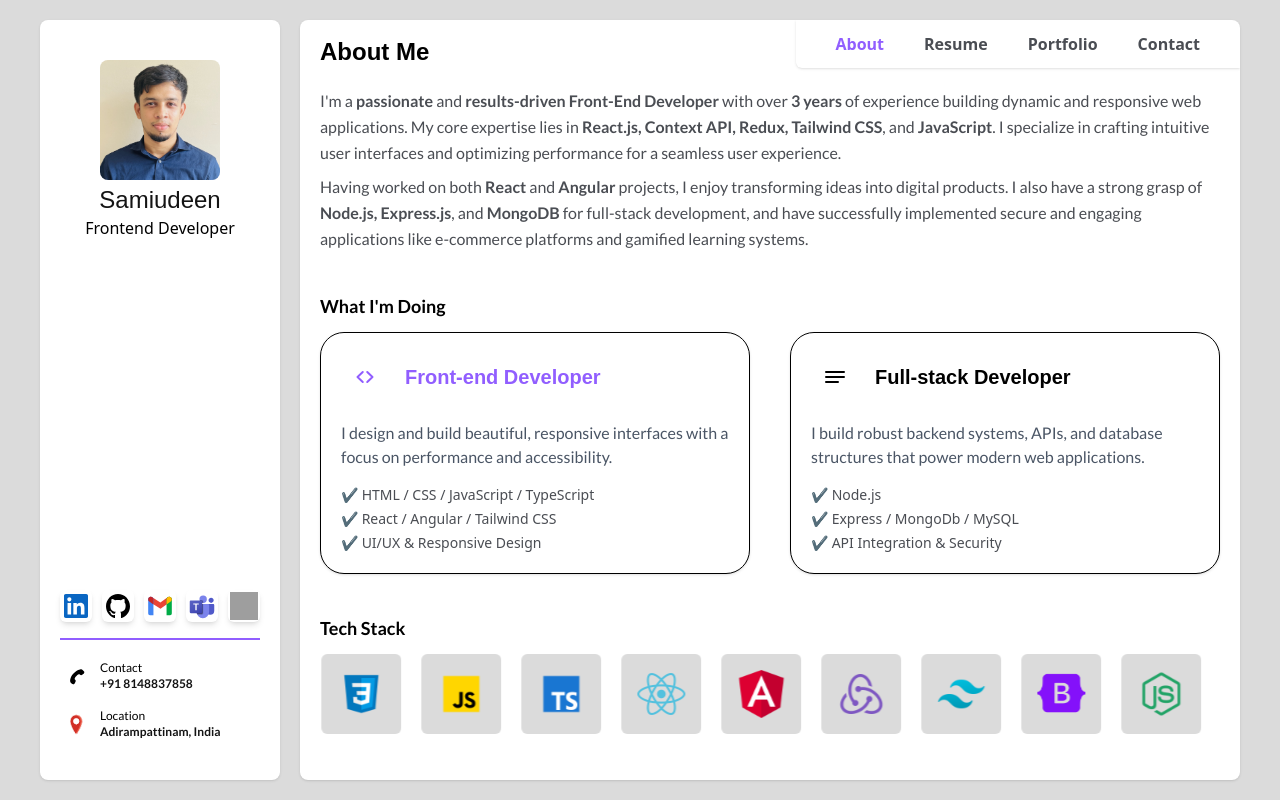
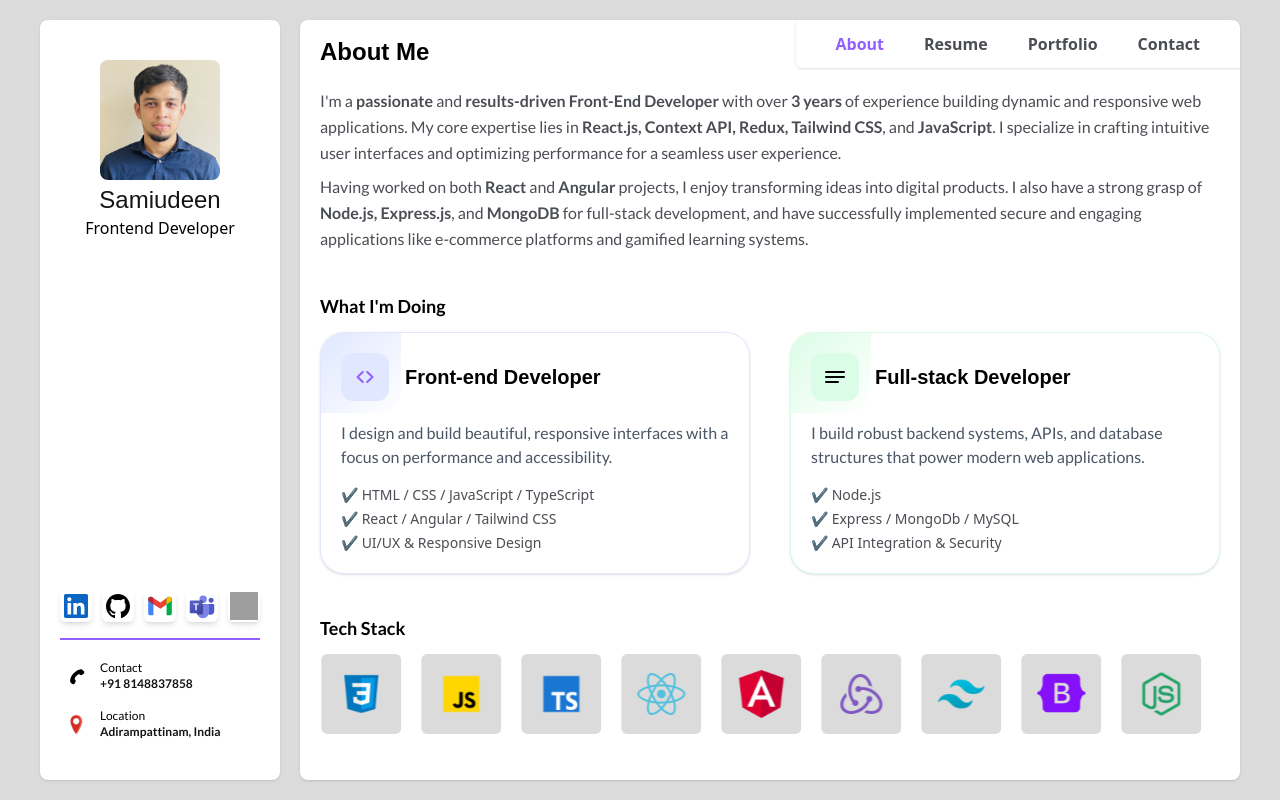
Before and after one commit to samiudeen96/portfolio, a React (Vite) app: page /#/about in a window 1280 px wide. Built offline with nearby package versions, Linux system fonts and the light colour scheme; grey boxes are pictures that could not be loaded.

Commit message:
'update'

```diff
--- a/src/constants/index.js
+++ b/src/constants/index.js
@@ -124,8 +124,10 @@ const expIn = [
         list: "✔️ UI/UX & Responsive Design",
       },
     ],
-    Color: "[#915eff]",
-    gradientColor: "indigo-100",
+    textColor: "text-[#915eff]",
+    borderColor: "border-indigo-100",
+    fromColor: "from-indigo-100",
+    bgColor:"bg-indigo-100",
     category: "frontend",
   },
   {
@@ -142,8 +144,10 @@ const expIn = [
         list: "✔️ API Integration & Security",
       },
     ],
-    Color: "green-700",
-    gradientColor: "green-100",
+    textColor: "green-700",
+    borderColor: "border-green-100",
+    fromColor: "from-green-100",
+    bgColor:"bg-green-100",
     category: "fullstack",
   },
 ];
--- a/src/pages/About.jsx
+++ b/src/pages/About.jsx
@@ -61,15 +61,15 @@ const About = () => {
           {expIn.map((item) => (
             <div
               key={item.name}
-              className={`bg-white rounded-3xl shadow hover:shadow-lg transition-all duration-300 border border-${item.gradientColor} p-5 relative overflow-hidden`}
+              className={`bg-white rounded-3xl shadow hover:shadow-lg transition-all duration-300 border ${item.borderColor} p-5 relative overflow-hidden`}
             >
               <div
-                className={`absolute top-0 left-0 w-20 h-20 bg-gradient-to-br from-${item.gradientColor} to-white rounded-br-3xl z-0`}
+                className={`absolute top-0 left-0 w-20 h-20 bg-gradient-to-br ${item.fromColor} to-white rounded-br-3xl z-0`}
               ></div>
               <div className="relative z-10">
                 <div className="flex items-center gap-4 mb-5">
                   <div
-                    className={`p-3 bg-${item.gradientColor} text-${item.Color} rounded-xl`}
+                    className={`p-3 ${item.bgColor} ${item.textColor} rounded-xl`}
                   >
                     {item.category === "frontend" && (
                       <svg
```
